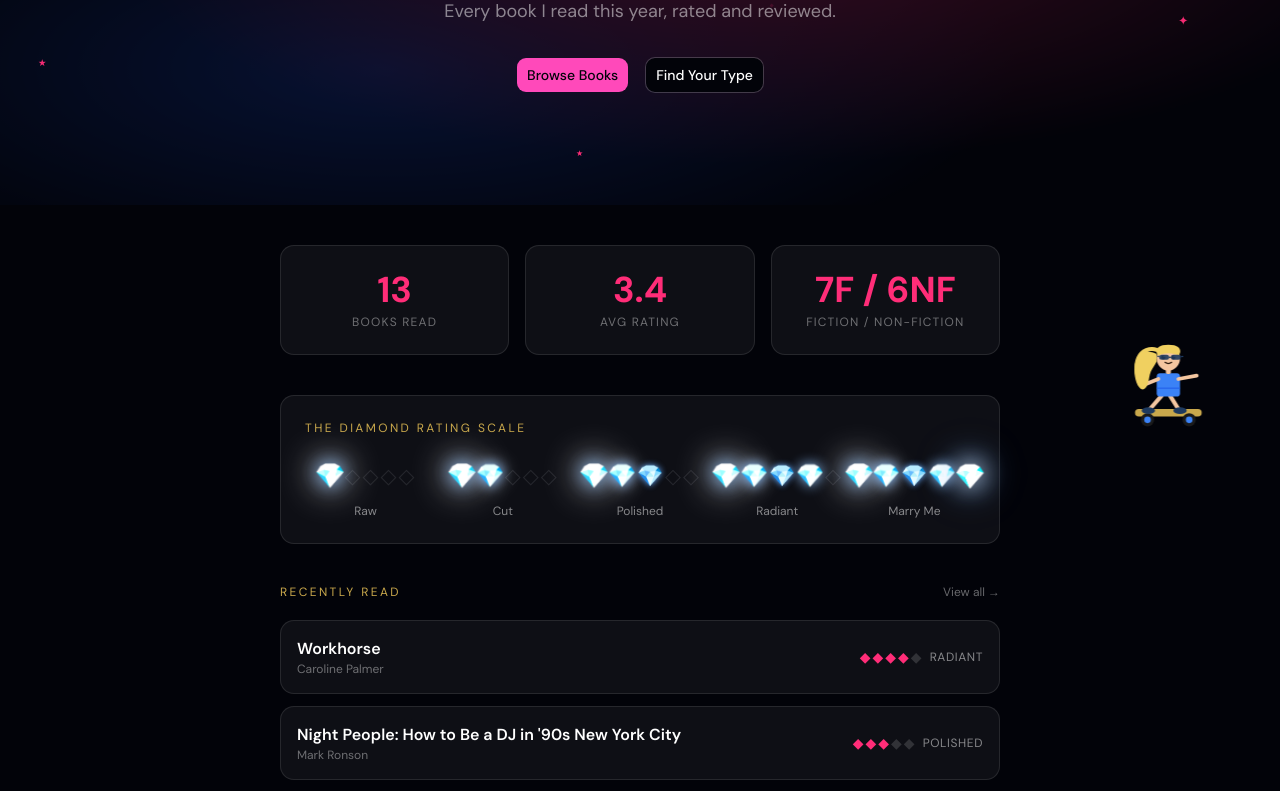
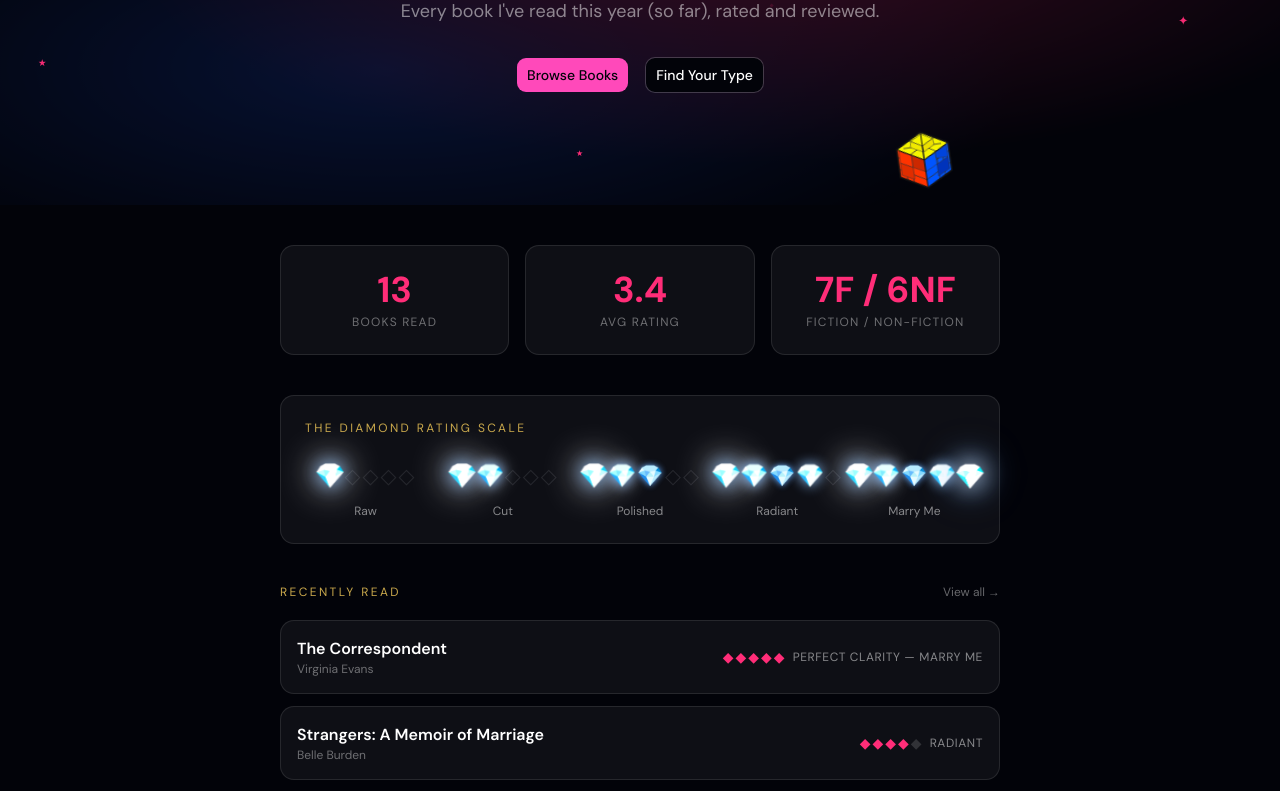
Before and after one commit to bridgete-work/babs-book-club, a Next.js app: page / in a window 1280 px wide. Shown: the part 316-1107 px from the top of the page. Built offline with nearby package versions, Linux system fonts and the light colour scheme.

Commit message:
Pink skater every 10s, Rubik's cube shooting star, fixed recently read, subtitle update, remove blue girl

```diff
--- a/app/globals.css
+++ b/app/globals.css
@@ -92,14 +92,14 @@
 
 @keyframes skate-across {
   0% { transform: translateX(-180px); }
-  16% { transform: translateX(calc(100vw + 180px)); }
-  16.01%, 100% { transform: translateX(-180px); }
+  50% { transform: translateX(calc(100vw + 180px)); }
+  50.01%, 100% { transform: translateX(-180px); }
 }
 
-@keyframes skate-across-blue {
-  0% { transform: translateX(-180px); }
-  16% { transform: translateX(calc(100vw + 180px)); }
-  16.01%, 100% { transform: translateX(-180px); }
+@keyframes cube-fall {
+  0%   { transform: translate(0, 0) rotate(0deg); opacity: 1; }
+  70%  { opacity: 1; }
+  100% { transform: translate(-260px, 500px) rotate(540deg); opacity: 0; }
 }
 
 @keyframes diamond-shine {
@@ -121,7 +121,7 @@
 }
 
 .skater-girl {
-  animation: skate-across 30s linear infinite;
+  animation: skate-across 10s linear infinite;
   position: fixed;
   bottom: 80px;
   left: 0;
@@ -129,14 +129,11 @@
   pointer-events: none;
 }
 
-.skater-girl-blue {
-  animation: skate-across-blue 30s linear infinite;
-  animation-delay: 1.8s;
+.rubiks-cube {
   position: fixed;
-  bottom: 55px;
-  left: 0;
-  z-index: 5;
+  z-index: 10;
   pointer-events: none;
+  animation: cube-fall 1.8s cubic-bezier(0.25, 0.46, 0.45, 0.94) forwards;
 }
 
 .diamond-animated {
--- a/app/layout.tsx
+++ b/app/layout.tsx
@@ -2,7 +2,6 @@ import type { Metadata } from "next";
 import { Cormorant_Garamond, DM_Sans } from "next/font/google";
 import Link from "next/link";
 import SkaterGirl from "@/components/SkaterGirl";
-import SkaterGirlBlue from "@/components/SkaterGirlBlue";
 import "./globals.css";
 
 const cormorant = Cormorant_Garamond({
@@ -44,7 +43,6 @@ export default function RootLayout({ children }: { children: React.ReactNode })
         <div className="flex-1 relative overflow-hidden">
           {children}
           <SkaterGirl />
-          <SkaterGirlBlue />
         </div>
 
         <footer className="border-t border-white/10 py-6 text-center text-xs text-white/30 tracking-widest uppercase">
--- a/app/page.tsx
+++ b/app/page.tsx
@@ -2,6 +2,7 @@ import Link from "next/link";
 import books from "@/data/books.json";
 import { buttonVariants } from "@/components/ui/button";
 import DiamondRating from "@/components/books/DiamondRating";
+import RubiksCube from "@/components/RubiksCube";
 
 const SPARKLES = [
   { top: "10%", left: "8%", size: "1rem", delay: "0s", duration: "3s" },
@@ -34,12 +35,13 @@ export default function Home() {
   const fictionCount = books.filter((b) => b.genre === "Fiction").length;
   const nonFictionCount = books.filter((b) => b.genre === "Non-fiction").length;
 
-  const recent = [...books]
-    .sort((a, b) => new Date(b.dateRead).getTime() - new Date(a.dateRead).getTime())
-    .slice(0, 3);
+  const recent = ["the-correspondent", "strangers", "signs"]
+    .map((id) => books.find((b) => b.id === id))
+    .filter(Boolean) as typeof books;
 
   return (
     <main>
+      <RubiksCube />
       {/* Hero */}
       <section className="relative py-28 px-6 text-center overflow-hidden">
         {/* Background glow */}
@@ -74,7 +76,7 @@ export default function Home() {
             Babs&apos; Book Club
           </h1>
           <p className="text-white/50 text-lg font-sans">
-            Every book I read this year, rated and reviewed.
+            Every book I&apos;ve read this year (so far), rated and reviewed.
           </p>
           <div className="flex gap-4 justify-center flex-wrap pt-2">
             <Link href="/books" className={buttonVariants({ size: "lg" })}>
--- /dev/null
+++ b/components/RubiksCube.tsx
@@ -0,0 +1,70 @@
+"use client";
+
+import { useEffect, useState } from "react";
+
+export default function RubiksCube() {
+  const [visible, setVisible] = useState(false);
+
+  useEffect(() => {
+    const timer = setTimeout(() => setVisible(true), 5000);
+    return () => clearTimeout(timer);
+  }, []);
+
+  if (!visible) return null;
+
+  return (
+    <div
+      className="rubiks-cube"
+      aria-hidden="true"
+      style={{ top: "15%", right: "12%" }}
+    >
+      <svg width="64" height="64" viewBox="0 0 64 64" fill="none" xmlns="http://www.w3.org/2000/svg">
+        {/* Top face */}
+        <polygon points="32,2 58,16 32,30 6,16" fill="#f5f500" />
+        {/* Top face grid lines */}
+        <line x1="19" y1="9" x2="45" y2="23" stroke="#333" strokeWidth="0.8" />
+        <line x1="45" y1="9" x2="19" y2="23" stroke="#333" strokeWidth="0.8" />
+        <line x1="13" y1="16" x2="51" y2="16" stroke="#333" strokeWidth="0.8" />
+        <line x1="32" y1="2" x2="32" y2="30" stroke="#333" strokeWidth="0.8" />
+
+        {/* Left face */}
+        <polygon points="6,16 32,30 32,58 6,44" fill="#ff3300" />
+        {/* Left face grid lines */}
+        <line x1="6" y1="24" x2="32" y2="38" stroke="#333" strokeWidth="0.8" />
+        <line x1="6" y1="36" x2="32" y2="50" stroke="#333" strokeWidth="0.8" />
+        <line x1="13" y1="20" x2="13" y2="48" stroke="#333" strokeWidth="0.8" />
+        <line x1="19" y1="23" x2="19" y2="51" stroke="#333" strokeWidth="0.8" />
+
+        {/* Right face */}
+        <polygon points="32,30 58,16 58,44 32,58" fill="#0055ff" />
+        {/* Right face grid lines */}
+        <line x1="32" y1="38" x2="58" y2="24" stroke="#333" strokeWidth="0.8" />
+        <line x1="32" y1="50" x2="58" y2="36" stroke="#333" strokeWidth="0.8" />
+        <line x1="45" y1="23" x2="45" y2="51" stroke="#333" strokeWidth="0.8" />
+        <line x1="51" y1="20" x2="51" y2="48" stroke="#333" strokeWidth="0.8" />
+
+        {/* Colored squares — top face (3x3) */}
+        <polygon points="32,4 43,10 32,16 21,10" fill="#f5f500" stroke="#333" strokeWidth="0.5" />
+        <polygon points="21,10 32,16 32,22 20,16" fill="#f0e800" stroke="#333" strokeWidth="0.5" />
+        <polygon points="32,16 43,10 44,16 33,22" fill="#ece000" stroke="#333" strokeWidth="0.5" />
+
+        {/* Colored squares — left face (3x3) */}
+        <polygon points="8,18 20,24 20,36 8,30" fill="#ff3300" stroke="#333" strokeWidth="0.5" />
+        <polygon points="8,30 20,36 20,48 8,42" fill="#e02d00" stroke="#333" strokeWidth="0.5" />
+        <polygon points="20,24 32,30 32,42 20,36" fill="#cc2800" stroke="#333" strokeWidth="0.5" />
+
+        {/* Colored squares — right face (3x3) */}
+        <polygon points="32,30 44,24 44,36 32,42" fill="#0055ff" stroke="#333" strokeWidth="0.5" />
+        <polygon points="44,24 56,18 56,30 44,30" fill="#0044dd" stroke="#333" strokeWidth="0.5" />
+        <polygon points="44,36 56,30 56,42 44,48" fill="#0033bb" stroke="#333" strokeWidth="0.5" />
+
+        {/* Outline */}
+        <polygon points="32,2 58,16 58,44 32,58 6,44 6,16" fill="none" stroke="#111" strokeWidth="1.5" />
+        <line x1="32" y1="2" x2="32" y2="30" stroke="#111" strokeWidth="1" />
+        <line x1="6" y1="16" x2="32" y2="30" stroke="#111" strokeWidth="1" />
+        <line x1="58" y1="16" x2="32" y2="30" stroke="#111" strokeWidth="1" />
+        <line x1="32" y1="30" x2="32" y2="58" stroke="#111" strokeWidth="1" />
+      </svg>
+    </div>
+  );
+}
```
